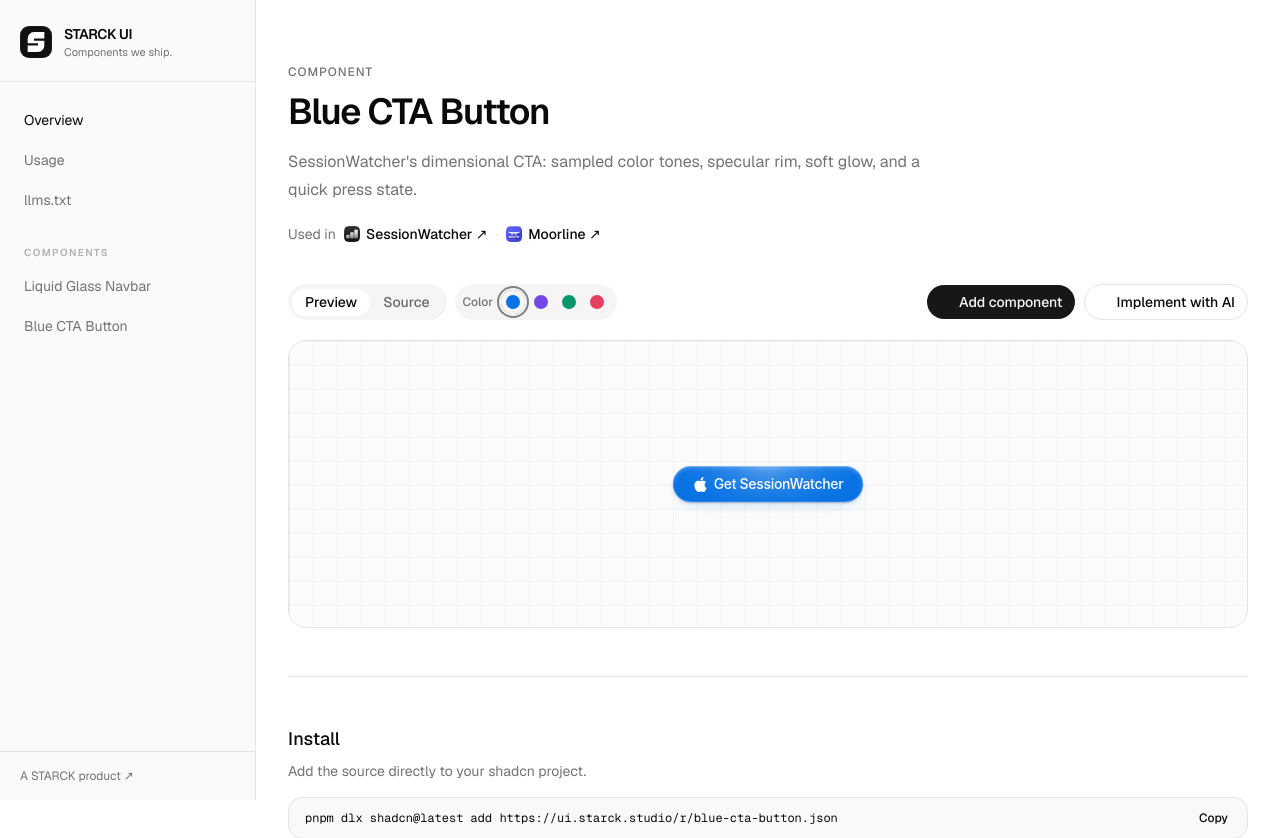
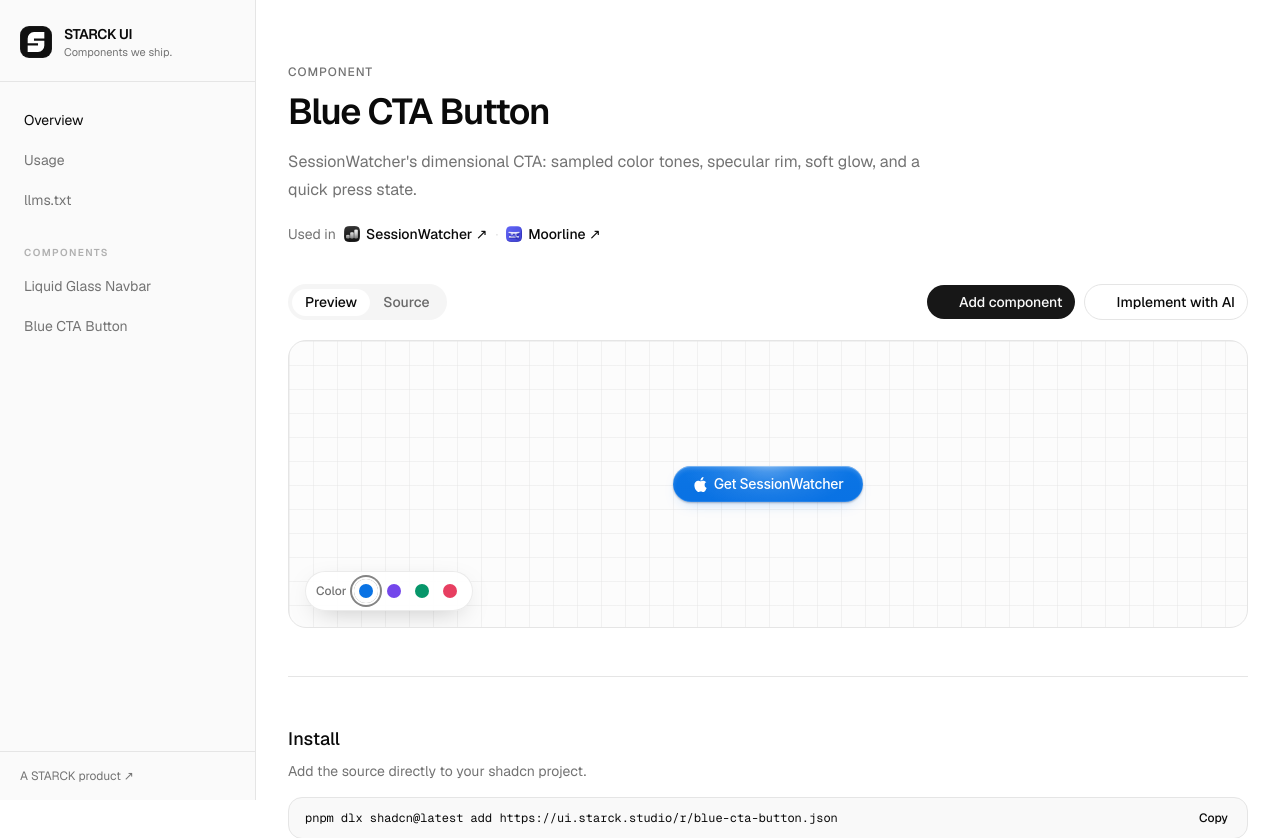
Before and after one commit to Soren-Starck/starck-ui, a Next.js app: page /components/blue-cta-button in a window 1280 px wide. Shown: the top 838 px of the page. Built offline with nearby package versions, Linux system fonts and the light colour scheme; some icons are missing.

Commit message:
refine CTA preview controls

```diff
--- a/components/component-preview.tsx
+++ b/components/component-preview.tsx
@@ -18,19 +18,24 @@
   slug: string
   blueCtaTone: BlueCtaTone
   navbarWidthBehavior: NavbarWidthBehavior
+  blueCtaControls?: React.ReactNode
 }
 
 function ComponentPreview({
   slug,
   blueCtaTone,
   navbarWidthBehavior,
+  blueCtaControls,
 }: ComponentPreviewProps) {
   if (slug === "blue-cta-button") {
     return (
-      <div className="preview-grid flex min-h-72 items-center justify-center overflow-hidden rounded-2xl border">
+      <div className="preview-grid relative flex min-h-72 items-center justify-center overflow-hidden rounded-2xl border">
         <BlueCtaButton tone={blueCtaTone}>
           {blueCtaButtonExample.label}
         </BlueCtaButton>
+        {blueCtaControls ? (
+          <div className="absolute bottom-4 left-4">{blueCtaControls}</div>
+        ) : null}
       </div>
     )
   }
--- a/components/component-workbench.tsx
+++ b/components/component-workbench.tsx
@@ -51,7 +51,7 @@
     <div
       role="group"
       aria-label="Button color"
-      className="inline-flex h-9 items-center gap-1 rounded-full bg-muted px-2"
+      className="inline-flex h-10 items-center gap-1 rounded-full border border-black/8 bg-background/88 px-2.5 shadow-[0_8px_28px_-12px_rgba(0,0,0,0.35)] backdrop-blur-xl"
     >
       <span className="mr-1 text-xs font-medium text-muted-foreground">
         Color
@@ -64,7 +64,7 @@
           aria-label={option.label}
           aria-pressed={value === option.value}
           onClick={() => onChange(option.value)}
-          className="grid size-6 cursor-pointer place-items-center rounded-full ring-offset-2 ring-offset-muted transition-transform hover:scale-110 focus-visible:ring-2 focus-visible:ring-ring focus-visible:outline-none aria-pressed:ring-2 aria-pressed:ring-foreground/50"
+          className="grid size-6 cursor-pointer place-items-center rounded-full ring-offset-2 ring-offset-background transition-transform hover:scale-110 focus-visible:ring-2 focus-visible:ring-ring focus-visible:outline-none aria-pressed:ring-2 aria-pressed:ring-foreground/50"
         >
           <span className={`size-3.5 rounded-full ${option.color}`} />
         </button>
@@ -127,14 +127,12 @@
                 <TabsTrigger value="preview">Preview</TabsTrigger>
                 <TabsTrigger value="source">Source</TabsTrigger>
               </TabsList>
-              {slug === "blue-cta-button" ? (
-                <ToneControl value={blueCtaTone} onChange={setBlueCtaTone} />
-              ) : (
+              {slug !== "blue-cta-button" ? (
                 <WidthBehaviorControl
                   value={navbarWidthBehavior}
                   onChange={setNavbarWidthBehavior}
                 />
-              )}
+              ) : null}
             </div>
             <ComponentActions
               slug={slug}
@@ -148,6 +146,11 @@
               slug={slug}
               blueCtaTone={blueCtaTone}
               navbarWidthBehavior={navbarWidthBehavior}
+              blueCtaControls={
+                slug === "blue-cta-button" ? (
+                  <ToneControl value={blueCtaTone} onChange={setBlueCtaTone} />
+                ) : undefined
+              }
             />
           </TabsContent>
           <TabsContent value="source" className="pt-3">
```
